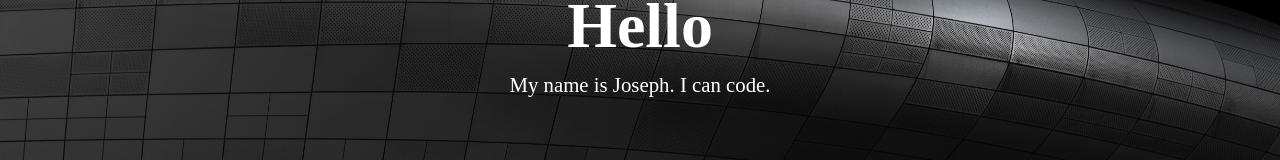
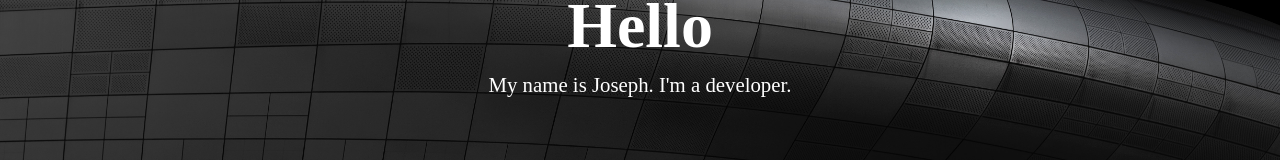
Before and after one commit to JTinglof/website, a plain HTML site: page index.html in a window 1280 px wide. Shown: the part 360-520 px from the top of the page. Drawn offline with Linux system fonts and the light colour scheme.

Commit message:
Update index.html

```diff
--- a/index.html
+++ b/index.html
@@ -18,7 +18,7 @@
   <header class="showcase">
     <div class="container showcase-inner">
       <h1>Hello</h1>
-      <p>My name is Joseph. I can code.</p>
+      <p>My name is Joseph. I'm a developer.</p>
     </div>
   </header>
 </body>
```
